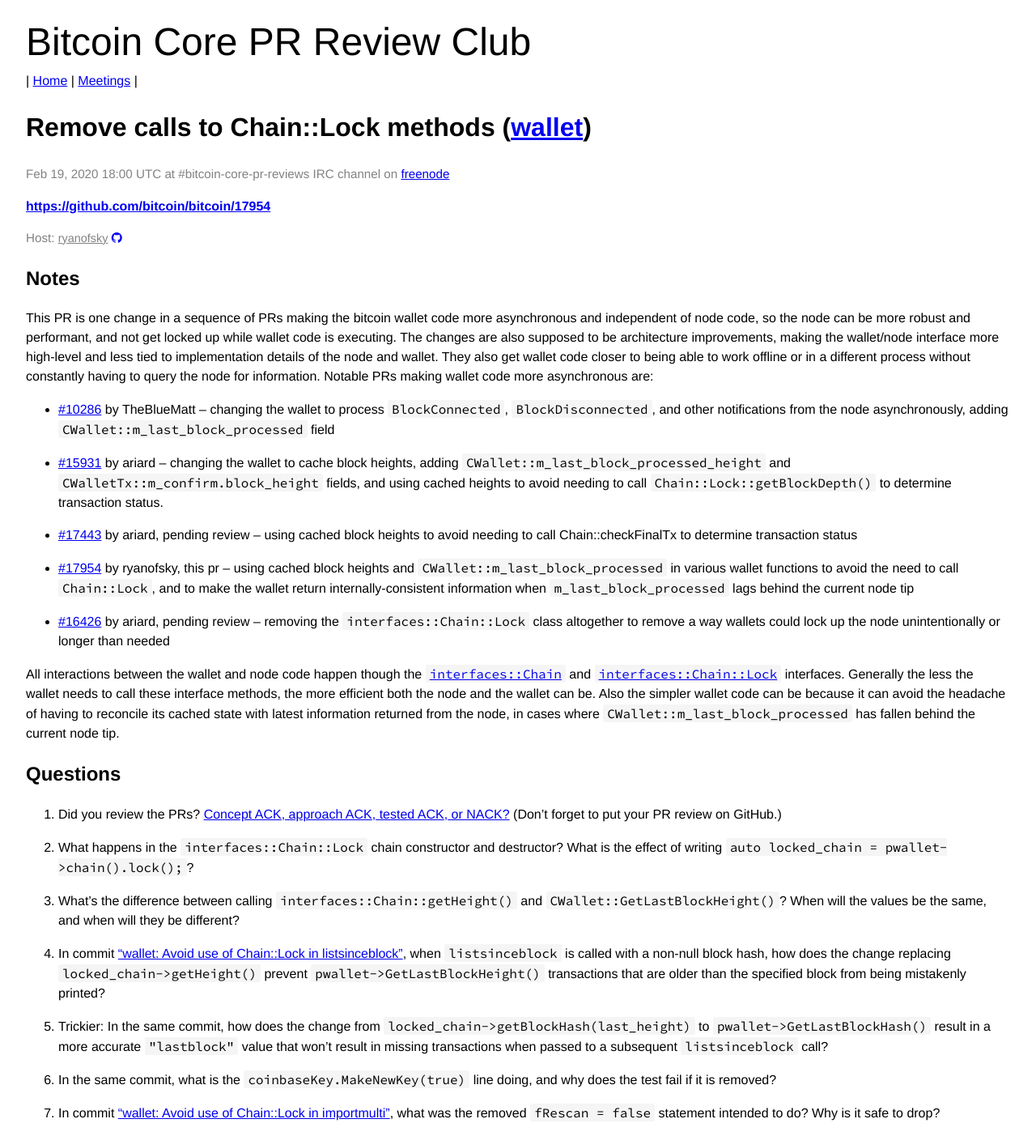
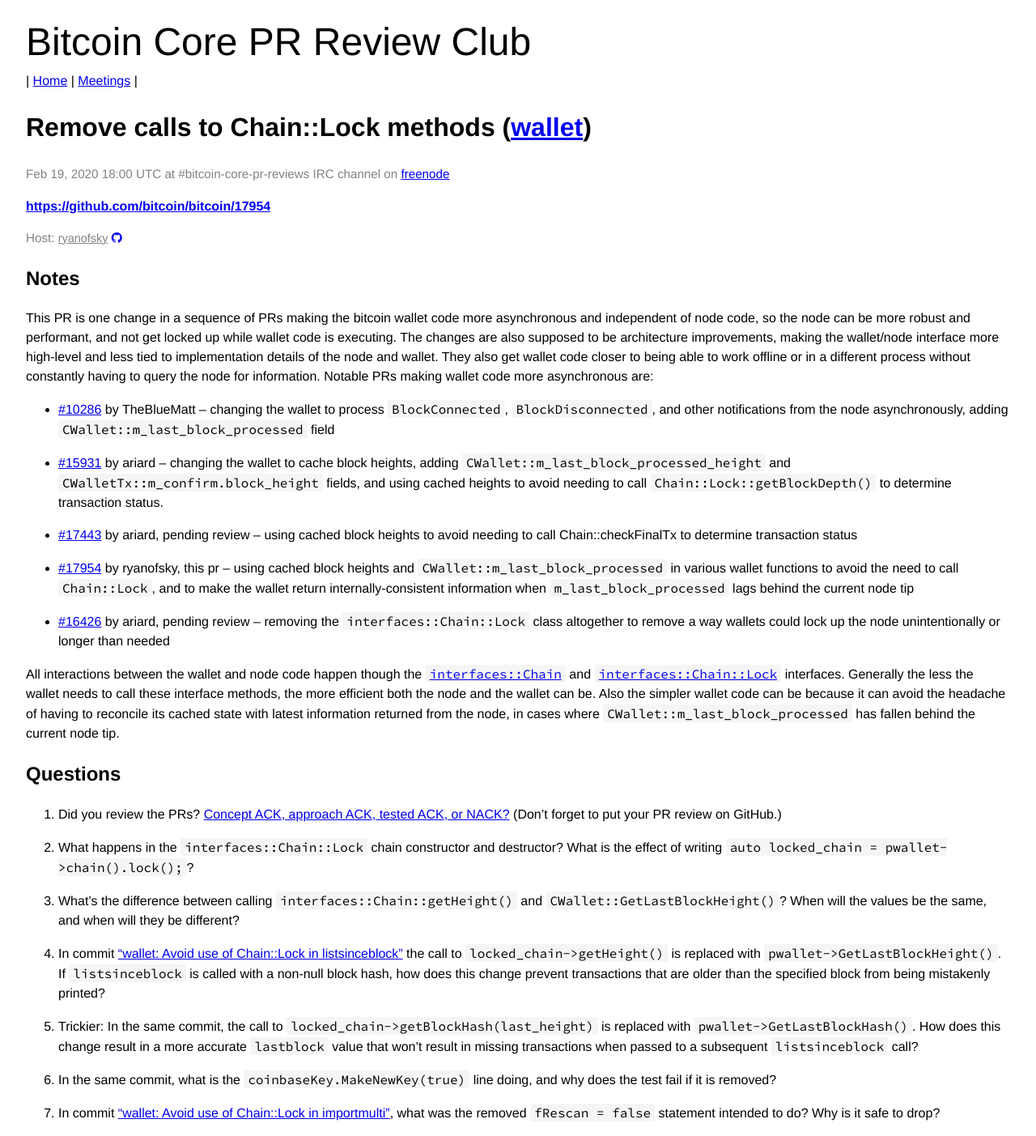
Before and after one commit to bitcoin-core-review-club/website, a Jekyll site: the page built from _posts/2020-02-19-#17954.md, in a window 1280 px wide. Shown: the whole page at 81% size. Built offline with Jekyll 4.4.1, drawn with Linux system fonts in a browser that asks for light colours.

Commit message:
n17954: minor style nits

```diff
--- a/_posts/2020-02-19-#17954.md
+++ b/_posts/2020-02-19-#17954.md
@@ -71,16 +71,17 @@
 they be different?
 
 4. In commit ["wallet: Avoid use of Chain::Lock in
-listsinceblock"](https://github.com/bitcoin/bitcoin/pull/17954/commits/e276b6821430ec2c18aba55137daf98bae770054),
-when `listsinceblock` is called with a non-null block hash, how does the change
-replacing `locked_chain->getHeight()` prevent `pwallet->GetLastBlockHeight()`
-transactions that are older than the specified block from being mistakenly
-printed?
+listsinceblock"](https://github.com/bitcoin/bitcoin/pull/17954/commits/e276b6821430ec2c18aba55137daf98bae770054)
+the call to `locked_chain->getHeight()` is replaced with
+`pwallet->GetLastBlockHeight()`. If `listsinceblock`
+is called with a non-null block hash, how does this change prevent transactions
+that are older than the specified block from being mistakenly printed?
 
-5. Trickier: In the same commit, how does the change from
-`locked_chain->getBlockHash(last_height)` to `pwallet->GetLastBlockHash()`
-result in a more accurate `"lastblock"` value that won't result in missing
-transactions when passed to a subsequent `listsinceblock` call?
+5. Trickier: In the same commit, the call to
+`locked_chain->getBlockHash(last_height)` is replaced with
+`pwallet->GetLastBlockHash()`. How does this change result in a more accurate
+`lastblock` value that won't result in missing transactions when passed to a
+subsequent `listsinceblock` call?
 
 6. In the same commit, what is the `coinbaseKey.MakeNewKey(true)` line doing,
 and why does the test fail if it is removed?
```
